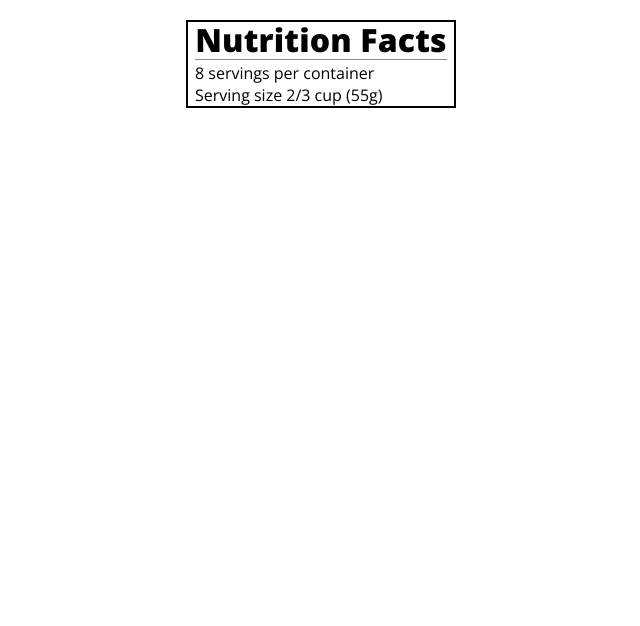
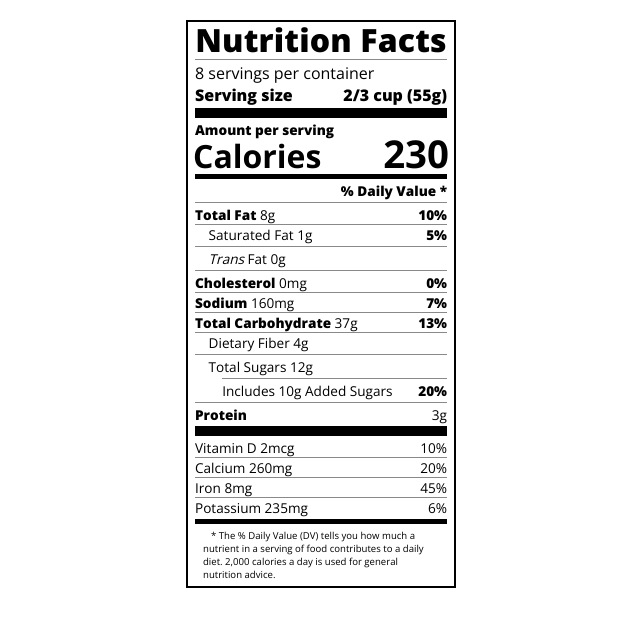
Before and after one commit to 0xMatiz/freeCodeCamp, a plain HTML site: page 01-newResponsiveWebDesign/PART2/03-NutritionLabel/nutritionLabel.html in a window 1280 px wide. Shown: the whole page, without its empty margins (319-959 px from the left). Drawn offline with nearby package versions, Linux system fonts and the light colour scheme.

Commit message:
final update

```diff
--- a/01-newResponsiveWebDesign/PART2/03-NutritionLabel/nutritionLabel.html
+++ b/01-newResponsiveWebDesign/PART2/03-NutritionLabel/nutritionLabel.html
@@ -10,10 +10,48 @@
 
 <body>
   <div class="label">
-    <h1>Nutrition Facts</h1>
-    <div class="divider"></div>
-    <p>8 servings per container</p>
-    <p class="bold">Serving size 2/3 cup (55g)</p>
+    <header>
+      <h1 class="bold">Nutrition Facts</h1>
+      <div class="divider"></div>
+      <p>8 servings per container</p>
+      <p class="bold">Serving size <span>2/3 cup (55g)</span></p>
+    </header>
+    <div class="divider large"></div>
+    <div class="calories-info">
+      <div class="left-container">
+        <h2 class="bold small-text">Amount per serving</h2>
+        <p>Calories</p>
+      </div>
+      <span>230</span>
+    </div>
+    <div class="divider medium"></div>
+    <div class="daily-value small-text">
+      <p class="bold right no-divider">% Daily Value *</p>
+      <div class="divider"></div>
+      <p><span><span class="bold">Total Fat</span> 8g</span> <span class="bold">10%</span></p>
+      <p class="indent no-divider">Saturated Fat 1g <span class="bold">5%</span></p>
+      <div class="divider"></div>
+      <p class="indent no-divider"><span><i>Trans</i> Fat 0g</span></p>
+      <div class="divider"></div>
+      <p><span><span class="bold">Cholesterol</span> 0mg</span> <span class="bold">0%</span></p>
+      <p><span><span class="bold">Sodium</span> 160mg</span> <span class="bold">7%</span></p>
+      <p><span><span class="bold">Total Carbohydrate</span> 37g</span> <span class="bold">13%</span></p>
+      <p class="indent no-divider">Dietary Fiber 4g</p>
+      <div class="divider"></div>
+      <p class="indent no-divider">Total Sugars 12g</p>
+      <div class="divider double-indent"></div>
+      <p class="double-indent no-divider">Includes 10g Added Sugars <span class="bold">20%</span>
+      <div class="divider"></div>
+      <p class="no-divider"><span class="bold">Protein</span> 3g</p>
+      <div class="divider large"></div>
+      <p>Vitamin D 2mcg <span>10%</span></p>
+      <p>Calcium 260mg <span>20%</span></p>
+      <p>Iron 8mg <span>45%</span></p>
+      <p class="no-divider">Potassium 235mg <span>6%</span></p>
+    </div>
+    <div class="divider medium"></div>
+    <p class="note">* The % Daily Value (DV) tells you how much a nutrient in a serving of food contributes to a daily
+      diet. 2,000 calories a day is used for general nutrition advice.</p>
   </div>
 </body>
 </html>
--- a/01-newResponsiveWebDesign/PART2/03-NutritionLabel/styles.css
+++ b/01-newResponsiveWebDesign/PART2/03-NutritionLabel/styles.css
@@ -17,18 +17,86 @@
   padding: 0 7px;
 }
 
-  h1 {
-    font-weight: 800;
+header h1 {
   text-align: center;
   margin: -4px 0;
-    letter-spacing: 0.15px;
+  letter-spacing: 0.15px
 }
 
 p {
   margin: 0;
+  display: flex;
+  justify-content: space-between;
 }
 
 .divider {
   border-bottom: 1px solid #888989;
   margin: 2px 0;
 }
+
+.bold {
+  font-weight: 800;
+}
+
+.large {
+  height: 10px;
+}
+
+.large, .medium {
+  background-color: black;
+  border: 0;
+}
+
+.medium {
+  height: 5px;
+}
+
+.small-text {
+  font-size: 0.85rem;
+}
+
+
+.calories-info {
+  display: flex;
+  justify-content: space-between;
+  align-items: flex-end;
+}
+
+.calories-info h2 {
+  margin: 0;
+}
+
+.left-container p {
+  margin: -5px -2px;
+  font-size: 2em;
+  font-weight: 700;
+}
+
+.calories-info span {
+  margin: -7px -2px;
+  font-size: 2.4em;
+  font-weight: 700;
+}
+
+.right {
+  justify-content: flex-end;
+}
+
+.indent {
+  margin-left: 1em;
+}
+
+.double-indent {
+  margin-left: 2em;
+}
+
+.daily-value p:not(.no-divider) {
+  border-bottom: 1px solid #888989;
+}
+
+.note {
+  font-size: 0.6rem;
+  margin: 5px 0;
+  padding: 0 8px;
+  text-indent: 8px;
+}
```
Lines whose indentation alone changed are shown as unchanged.
